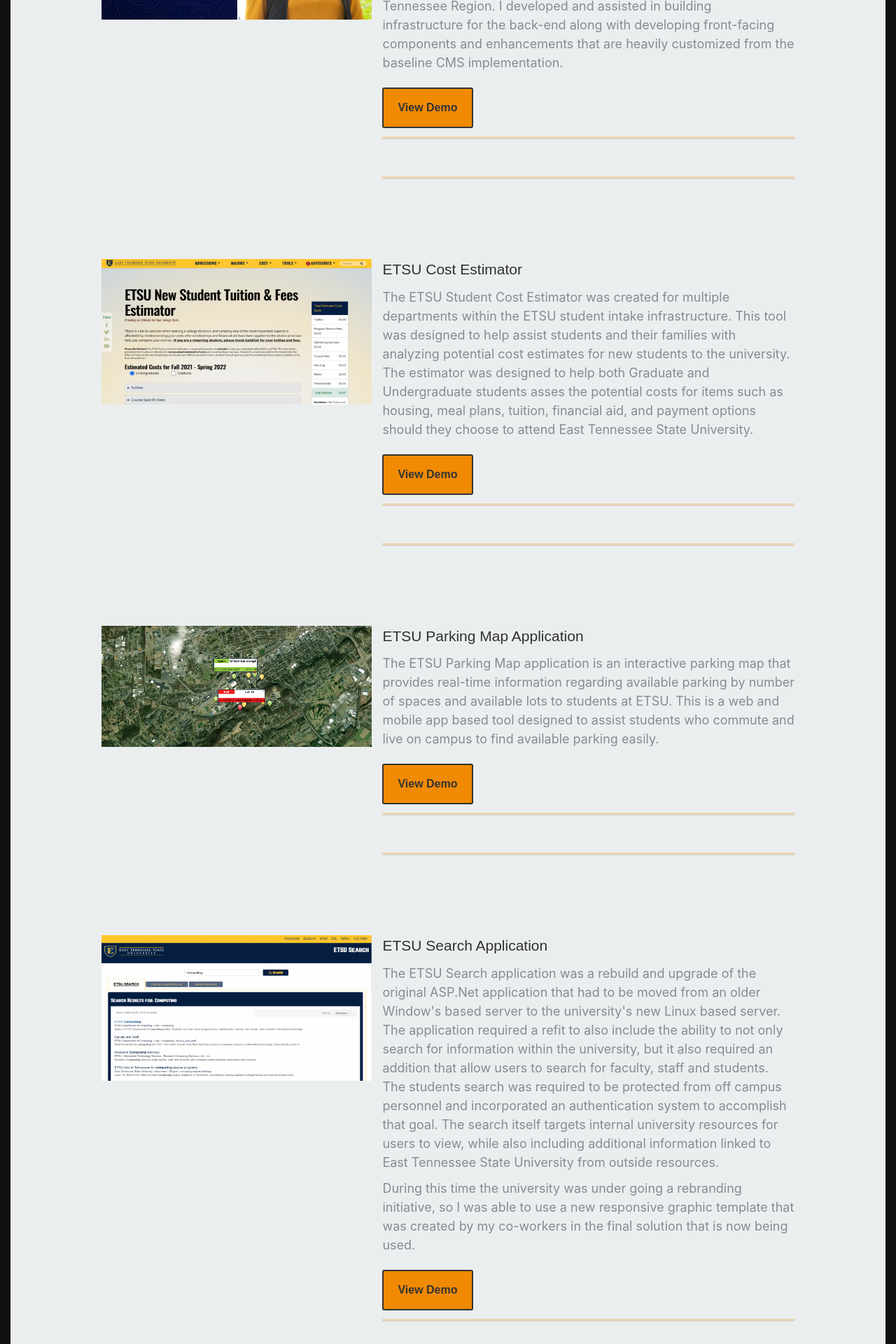
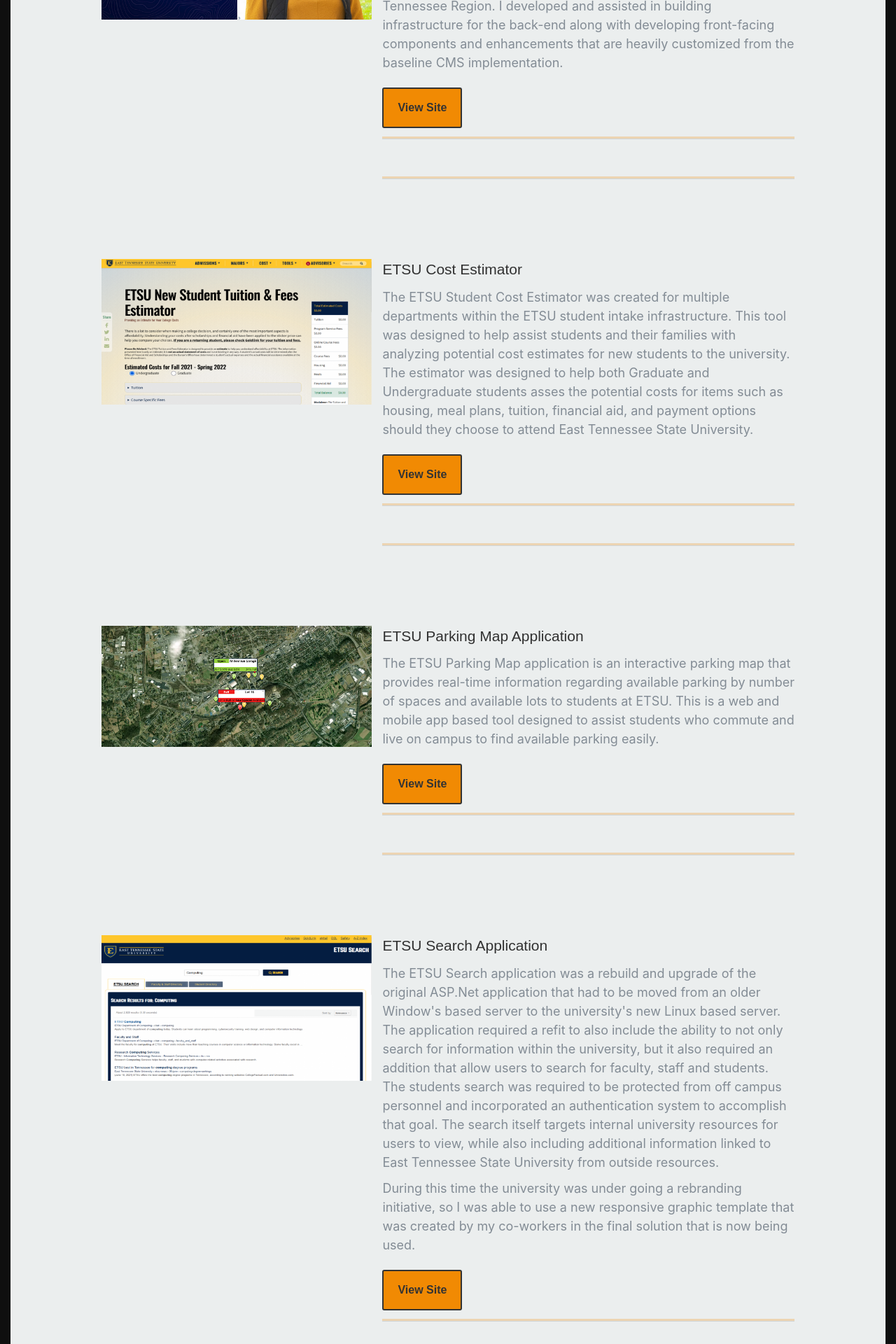
Before and after one commit to soloshand/next_portfolio_v2, a Next.js app: page / in a window 1280 px wide. Shown: the part 2760-4680 px from the top of the page at 70% size. Built offline with nearby package versions, Linux system fonts and the light colour scheme; some icons are missing.

Commit message:
Updated button text

```diff
--- a/components/sections/portfolio.jsx
+++ b/components/sections/portfolio.jsx
@@ -24,7 +24,7 @@
                 </div>
                 <ul className="actions">
                   <div className="actions-wrapper">
-                    <li><a href="https://www.etsu.edu/ehome/" className="button project-button port-button" target="_blank" rel="noopener noreferrer">View Demo</a></li>
+                    <li><a href="https://www.etsu.edu/ehome/" className="button project-button port-button" target="_blank" rel="noopener noreferrer">View Site</a></li>
                   </div>
                   <hr className="port-seperator" />
                   <div className="languages">
@@ -53,7 +53,7 @@
                 </div>
                 <ul className="actions">
                   <div className="actions-wrapper">
-                    <li><a href="https://www.etsu.edu/paying-for-college/estimator/" className="button project-button" target="_blank" rel="noopener noreferrer">View Demo</a></li>
+                    <li><a href="https://www.etsu.edu/paying-for-college/estimator/" className="button project-button" target="_blank" rel="noopener noreferrer">View Site</a></li>
                   </div>
                   <hr className="port-seperator" />
                   <div className="languages">
@@ -81,7 +81,7 @@
                 </div>
                 <ul className="actions">
                   <div className="actions-wrapper">
-                    <li><a href="https://www.etsu.edu/map-parking/" className="button project-button" target="_blank" rel="noopener noreferrer">View Demo</a></li>
+                    <li><a href="https://www.etsu.edu/map-parking/" className="button project-button" target="_blank" rel="noopener noreferrer">View Site</a></li>
                   </div>
                   <hr className="port-seperator" />
                   <div className="languages">
@@ -118,7 +118,7 @@
                 </div>
                 <ul className="actions">
                   <div className="actions-wrapper">
-                    <li><a href="https://www.etsu.edu/search/" className="button project-button" target="_blank" rel="noopener noreferrer">View Demo</a></li>
+                    <li><a href="https://www.etsu.edu/search/" className="button project-button" target="_blank" rel="noopener noreferrer">View Site</a></li>
                   </div>
                   <hr className="port-seperator" />
                   <div className="languages">
@@ -177,7 +177,7 @@
                 </div>
                 <ul className="actions">
                   <div className="actions-wrapper">
-                    <li><a href="https://diamondexchangetn.com/" className="button project-button" target="_blank" rel="noopener noreferrer">View Demo</a></li>
+                    <li><a href="https://diamondexchangetn.com/" className="button project-button" target="_blank" rel="noopener noreferrer">View Site</a></li>
                   </div>
                   <hr className="port-seperator" />
                   <div className="languages">
```
